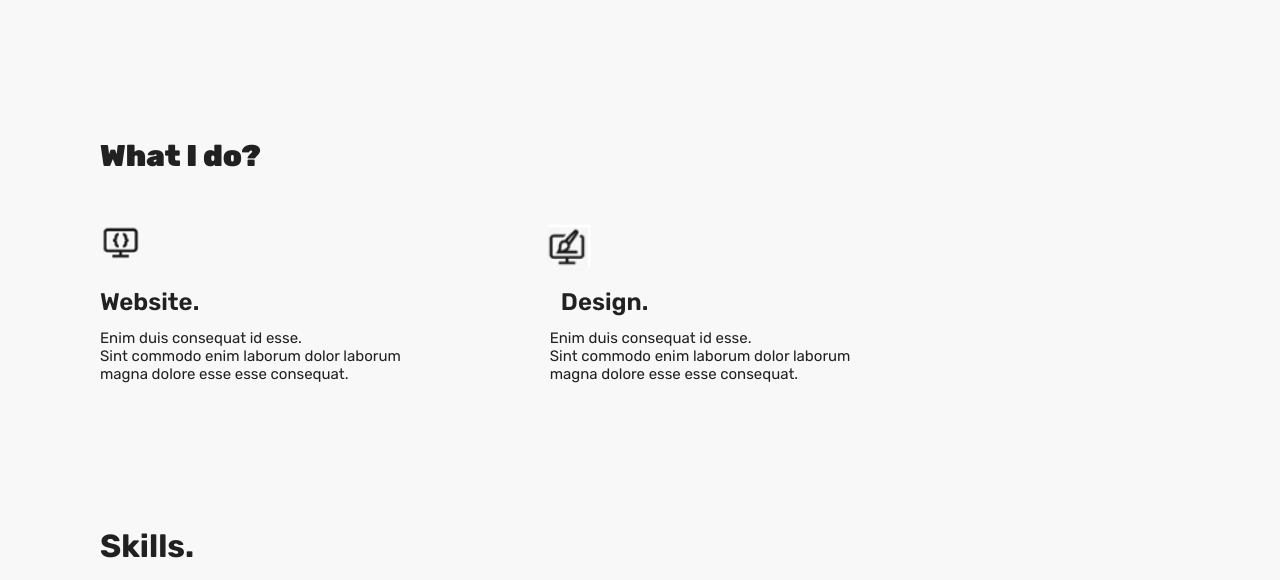
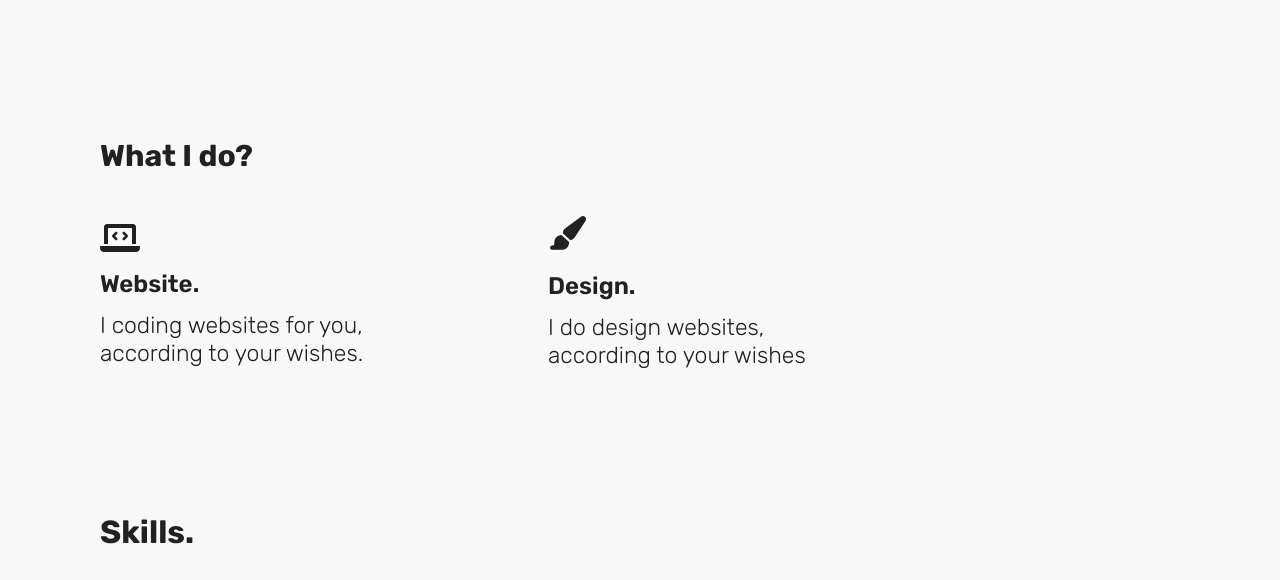
Before and after one commit to smykuel/smykuel.github.io, a plain HTML site: page index.html in a window 1280 px wide. Shown: the part 758-1338 px from the top of the page. Drawn offline with Linux system fonts and the light colour scheme.

Commit message:
сися

```diff
--- a/css/style.css
+++ b/css/style.css
@@ -13,6 +13,7 @@ body {
 	background-repeat: no-repeat;
 	font-family: "Rubik";
 	color: #212121;
+	fill: #212121;
 }
 
 .bold {
@@ -98,16 +99,26 @@ ul {
 
 .whatido h1 {
 	font-size: 30px;
-	font-weight: 900;
 }
 
 .whatido1 {
 	margin-top: 3rem;
-	width: 100vh;
+	width: 40px;
 	height: auto;
 	display: flex;
 	flex-direction: row rtl;
 	gap: 25rem;
+	color: #212121;
+}
+
+.whatido2 {
+	margin-top: 3rem;
+	width: 38px;
+	height: auto;
+	display: flex;
+	flex-direction: row rtl;
+	gap: 25rem;
+	color: #212121;
 }
 
 .whatidocontent {
@@ -122,11 +133,23 @@ ul {
 	font-weight: 600;
 }
 
+.whatidocontent2 {
+	margin-top: 1.37rem;
+	display: flex;
+	flex-direction: row;
+	gap: 22.6rem;
+}
+
+.whatidocontent2 p {
+	font-size: 24px;
+	font-weight: 600;
+}
+
 .whatidotext {
 	display: flex;
 	margin-top: 0.8rem;
-	font-size: 15px;
-	font-weight: 400;
+	font-size: 23px;
+	font-weight: 100;
 	gap: 9.3rem;
 }
 
@@ -216,3 +239,8 @@ ul {
 	width: 100%;
 	height: 4rem;
 }
+
+.servicess {
+	margin-left: 28rem;
+	margin-top: -15.40rem;
+}
--- a/index.html
+++ b/index.html
@@ -9,6 +9,7 @@
 	<link id="home1" rel="icon" href="img/icon.jpg">
 	<link rel="stylesheet" href="css/fonts.css">
 	<link rel="stylesheet" href="css/style.css">
+	<script src="https://kit.fontawesome.com/85c8083d2e.js" crossorigin="anonymous"></script>
 </head>
 
 <body>
@@ -50,21 +51,37 @@
 				<a href="mailto:smykuel@gmail.com" class="link">smykuel@gmail.com</a>
 			</div>
 		</div>
+		<div class="servicesss">
 		<div id="services" class="whatido">
 			<h1>What I do?</h1>
 		</div>
 		<div class="whatido1">
-			<img class="website" src="img/website.png" width="42px" height="42px">
-			<img class="personalisation" src="img/personalisation.png" width="50px">
+			<svg xmlns="http://www.w3.org/2000/svg" viewBox="0 0 640 512">
+				<path d="M128 96h384v256h64V80C576 53.63 554.4 32 528 32h-416C85.63 32 64 53.63 64 80V352h64V96zM624 384h-608C7.25 384 0 391.3 0 400V416c0 35.25 28.75 64 64 64h512c35.25 0 64-28.75 64-64v-16C640 391.3 632.8 384 624 384zM365.9 286.2C369.8 290.1 374.9 292 380 292s10.23-1.938 14.14-5.844l48-48c7.812-7.813 7.812-20.5 0-28.31l-48-48c-7.812-7.813-20.47-7.813-28.28 0c-7.812 7.813-7.812 20.5 0 28.31l33.86 33.84l-33.86 33.84C358 265.7 358 278.4 365.9 286.2zM274.1 161.9c-7.812-7.813-20.47-7.813-28.28 0l-48 48c-7.812 7.813-7.812 20.5 0 28.31l48 48C249.8 290.1 254.9 292 260 292s10.23-1.938 14.14-5.844c7.812-7.813 7.812-20.5 0-28.31L240.3 224l33.86-33.84C281.1 182.4 281.1 169.7 274.1 161.9z"/></svg>
 		</div>
 		<div class="whatidocontent">
 			<p>Website.</p>
-			<p>Design.</p>
 		</div>
 		<div class="whatidotext">
-			<p>Enim duis consequat id esse. <br> Sint commodo enim laborum dolor laborum <br> magna dolore esse esse consequat.</p>
-			<p>Enim duis consequat id esse. <br> Sint commodo enim laborum dolor laborum <br> magna dolore esse esse consequat.</p>
+			<p>I coding websites for you,<br>according to your wishes.</p>
 		</div>
+		</div>
+
+		<div class="servicess">
+			<div id="services" class="whatido">
+			</div>
+			<div class="whatido2">
+				<svg xmlns="http://www.w3.org/2000/svg" viewBox="0 0 576 512">
+					<path d="M224 263.3C224.2 233.3 238.4 205.2 262.4 187.2L499.1 9.605C517.7-4.353 543.6-2.965 560.7 12.9C577.7 28.76 580.8 54.54 568.2 74.07L406.5 324.1C391.3 347.7 366.6 363.2 339.3 367.1L224 263.3zM320 400C320 461.9 269.9 512 208 512H64C46.33 512 32 497.7 32 480C32 462.3 46.33 448 64 448H68.81C86.44 448 98.4 429.1 96.59 411.6C96.2 407.8 96 403.9 96 400C96 339.6 143.9 290.3 203.7 288.1L319.8 392.5C319.9 394.1 320 397.5 320 400V400z"/></svg>
+			</div>
+			<div class="whatidocontent2">
+				<p>Design.</p>
+			</div>
+			<div class="whatidotext">
+				<p>I do design websites,<br>according to your wishes</p>
+			</div>
+			</div>
+
 		<div id="skills" class="skills">
 			<h1>Skills.</h1>
 		</div>
```
Also changed, not shown: img/personalisation.png (deleted), img/personalisation.svg (added), img/smykuel.jpg, img/website.png (deleted), img/website.svg (added), 1 other file.
